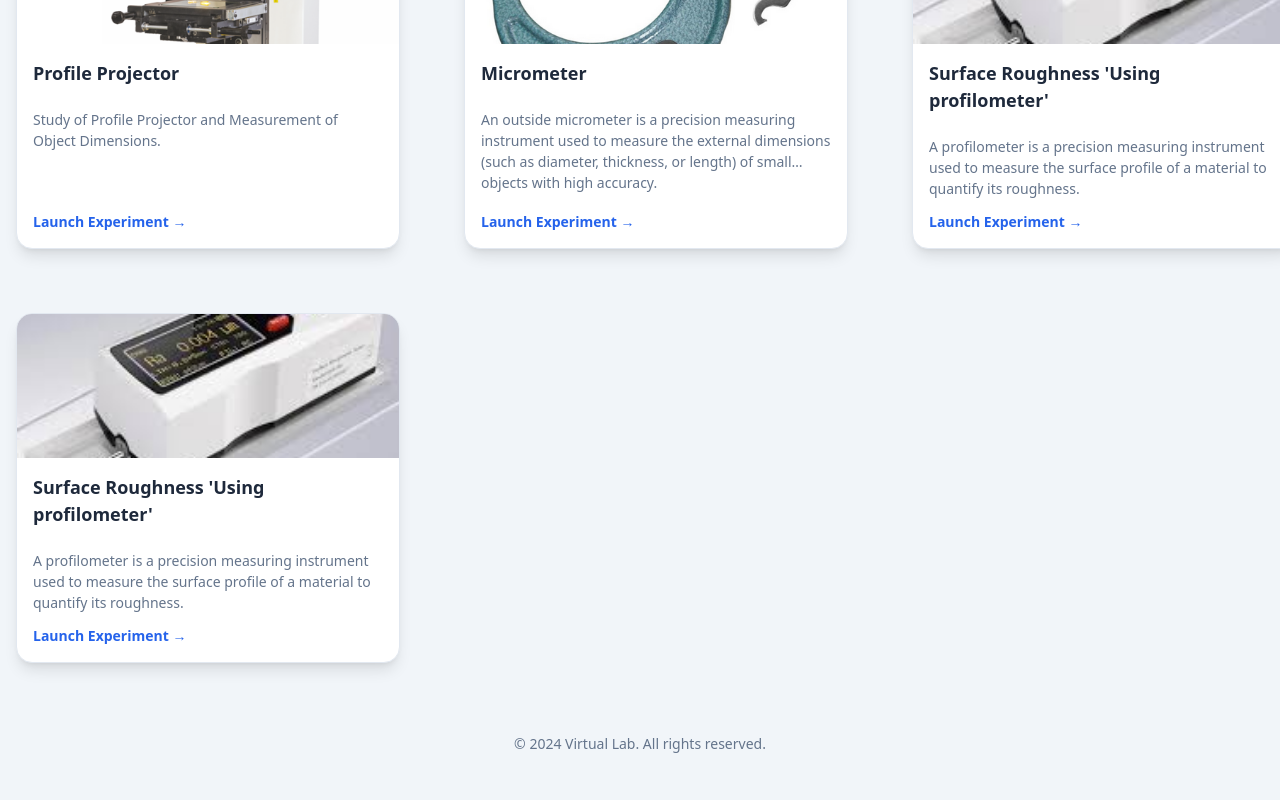
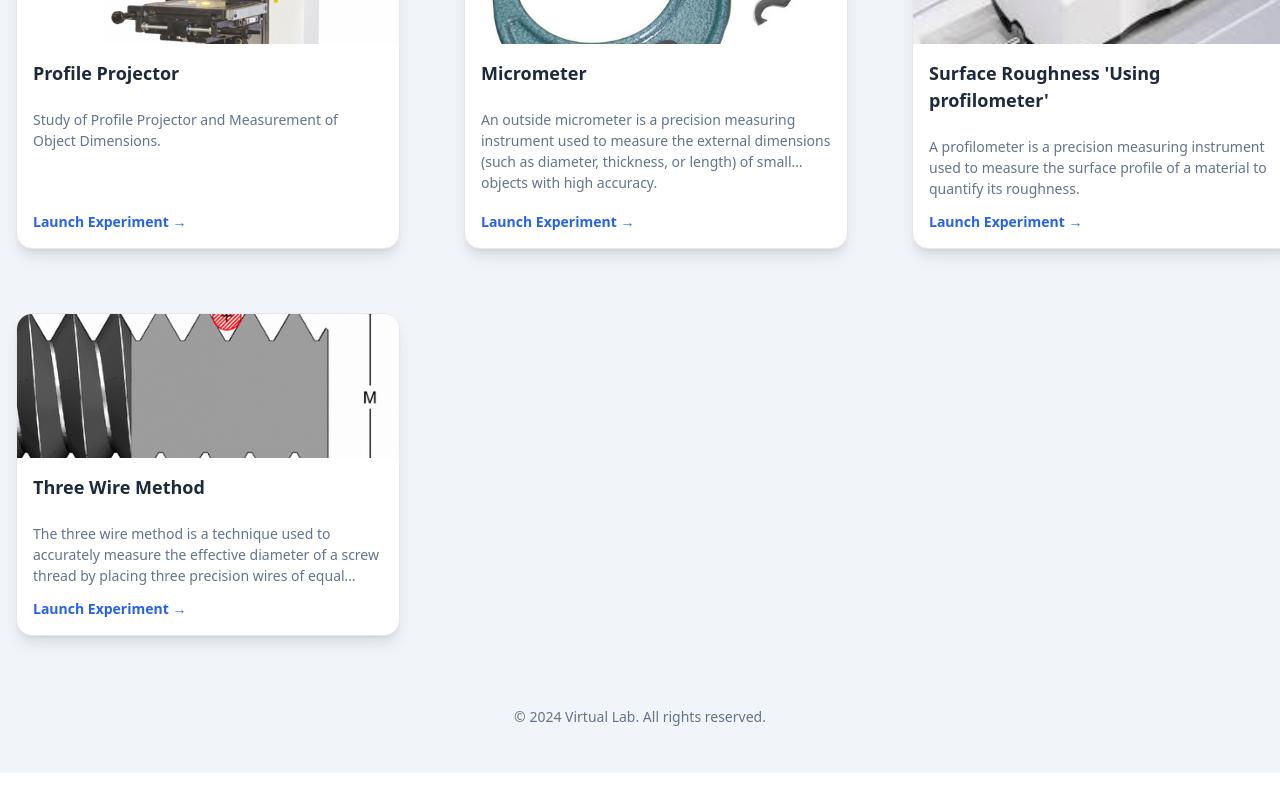
Before and after one commit to mmmvirtuallab-cloud/vl-homepage, a React (Vite) app: page /vl-homepage/experiments in a window 1280 px wide. Shown: the part 405-1205 px from the top of the page. After the commit the page ends 1178 px from the top, so only its background shows below. Built offline with nearby package versions, Linux system fonts and the light colour scheme.

Commit message:
aded images

```diff
--- a/src/content.js
+++ b/src/content.js
@@ -48,11 +48,11 @@ const EXPERIMENTS = [
     link: "  https://mmmvirtuallab-cloud.github.io/surface-roughness"
   },
 {
-  id: 'exp-3',
+  id: 'exp-4',
     subject: 'Metrology',
-    title: "Surface Roughness 'Using profilometer'",
-    description: 'A profilometer is a precision measuring instrument used to measure the surface profile of a material to quantify its roughness. ',
-    imagePath: 'images/profile.jpg',
+    title: "Three Wire Method",
+    description: ' The three wire method is a technique used to accurately measure the effective diameter of a screw thread by placing three precision wires of equal diameter into the thread grooves',
+    imagePath: 'images/threewire.png',
     link: "https://mmmvirtuallab-cloud.github.io/Three-Wire-Method/index.html"
   },
 
```
Also changed, not shown: public/images/threewire.png (added).
